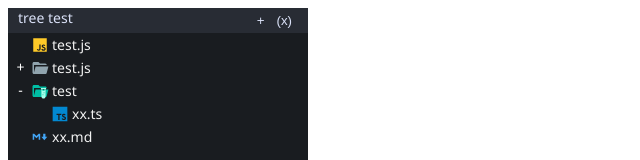
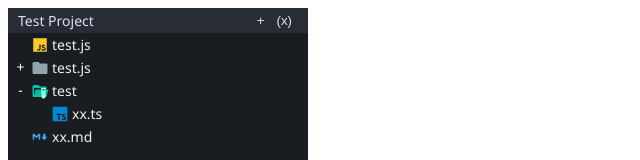
Before and after one commit to 0x-jerry/vue-file-tree, a Vue app: page / in a window 1280 px wide. Shown: the top 160 px of the page, without its empty margins (0-640 px from the left). Built offline with nearby package versions, Linux system fonts and the light colour scheme.

Commit message:
fix: fix expand icon

```diff
--- a/src/App.vue
+++ b/src/App.vue
@@ -1,6 +1,6 @@
 <template>
   <div id="app">
-    <tree-view :tree="tree" title="tree test" />
+    <tree-view :tree="tree" title="Test Project" />
   </div>
 </template>
 
--- a/src/core/TreeItem.vue
+++ b/src/core/TreeItem.vue
@@ -23,7 +23,6 @@ export default {
   },
   computed: {
     icon () {
-      // const name = this.model.isFolder ? 'folder-other' : 'javascript'
       const name = resolveIconName({
         name: this.model.name,
         isFolder: this.model.isFolder,
--- a/src/core/TreeView.vue
+++ b/src/core/TreeView.vue
@@ -63,12 +63,16 @@ export default {
   &-title {
     color: #dae1f7;
     height: 100%;
+    display: flex;
+    align-items: center;
   }
 
   &-actions {
     flex: 1;
-    text-align: right;
     height: 100%;
+    display: flex;
+    align-items: center;
+    justify-content: flex-end;
   }
 
   &-icon {
--- a/src/core/icons.js
+++ b/src/core/icons.js
@@ -3348,9 +3348,9 @@ export function resolveIconName (options = {}) {
   let id = ''
 
   if (opt.isFolder) {
-    const folder = iconsdata.folderNamesExpanded[opt.name] || iconsdata.folder
-    const folderExpaned = iconsdata.folderNames[opt.name] || iconsdata.folderExpanded
-    id = opt.isOpen ? folder : folderExpaned
+    const folder = iconsdata.folderNames[opt.name] || iconsdata.folder
+    const folderExpaned = iconsdata.folderNamesExpanded[opt.name] || iconsdata.folderExpanded
+    id = opt.isOpen ? folderExpaned : folder
   } else {
     const exts = opt.name.split('.').slice(1)
 
```
